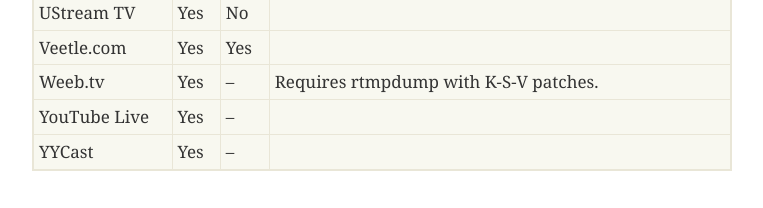
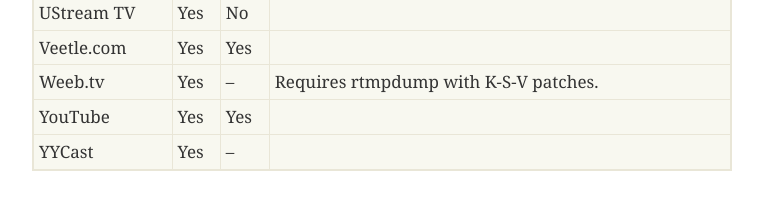
Before and after one commit to streamlink/streamlink, a Sphinx documentation site: the page built from docs/plugin_matrix.rst, in a window 1280 px wide. Shown: the part 851-1059 px from the top of the page, without its empty margins (258-1021 px from the left). Built offline with Sphinx 7.4.7, drawn with Linux system fonts in a browser that asks for light colours.

Commit message:
docs: Update plugin matrix.

```diff
--- a/docs/plugin_matrix.rst
+++ b/docs/plugin_matrix.rst
@@ -48,7 +48,7 @@ Livestreamer's primary focus is live streams, so VOD support is limited.
 +--------------------+--------+------+----------------------------------------+
 | Weeb.tv            | Yes    | --   | Requires rtmpdump with K-S-V patches.  |
 +--------------------+--------+------+----------------------------------------+
-| YouTube Live       | Yes    | --   |                                        |
+| YouTube            | Yes    | Yes  |                                        |
 +--------------------+--------+------+----------------------------------------+
 | YYCast             | Yes    | --   |                                        |
 +--------------------+--------+------+----------------------------------------+
```
